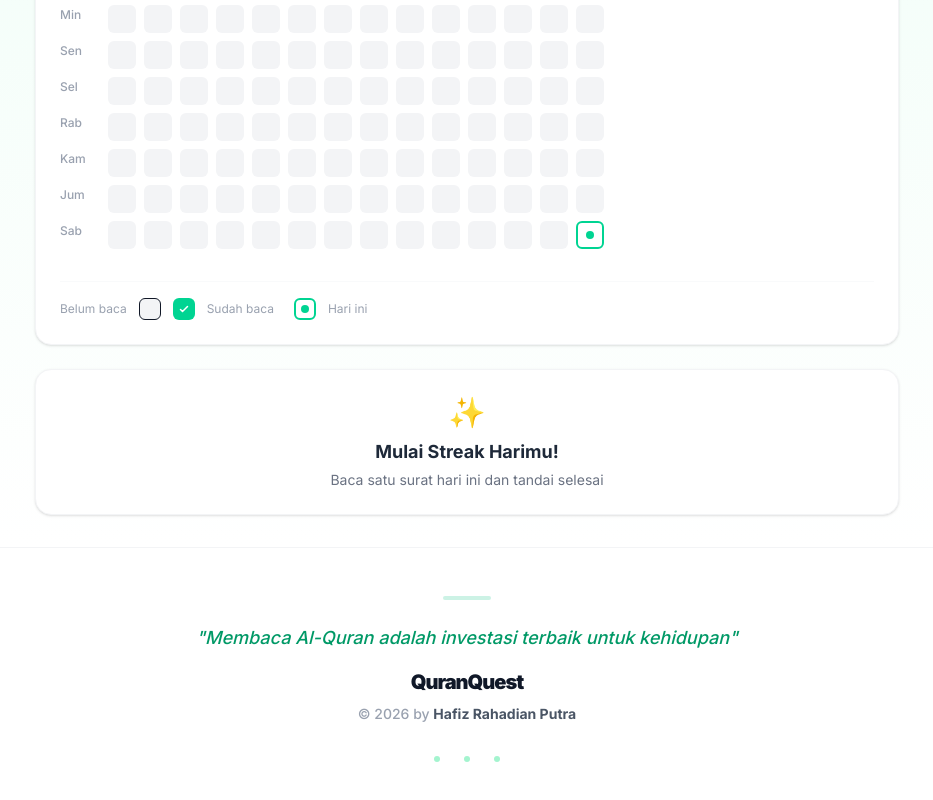
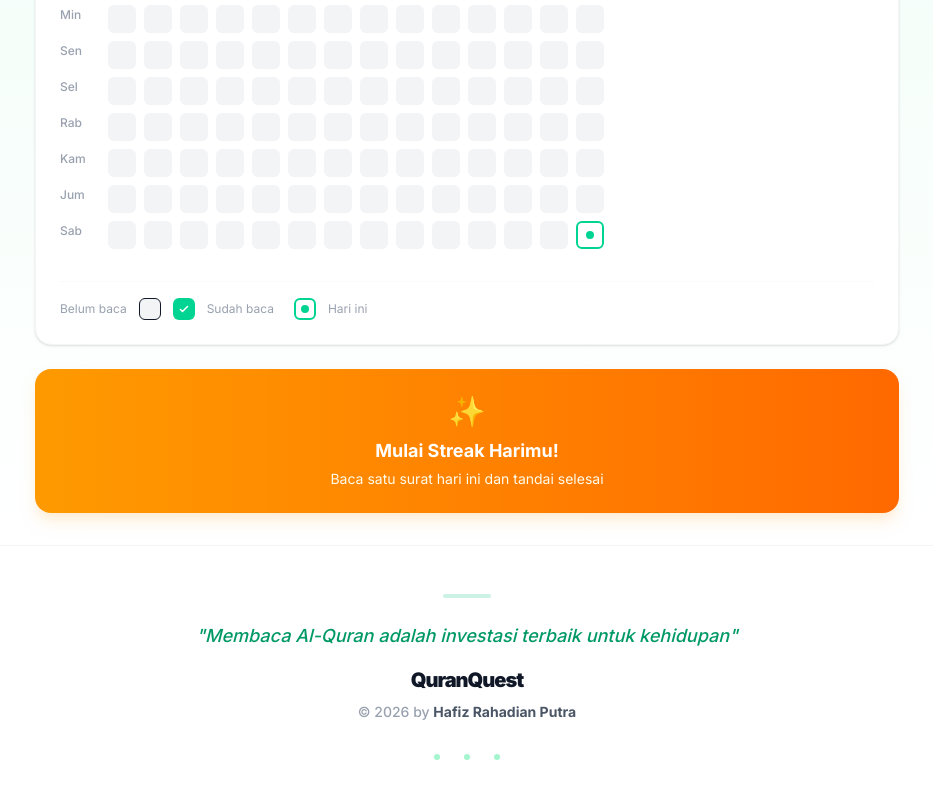
Before and after one commit to hafizputra06/quranquest, a Next.js app: page /streak in a window 1280 px wide. Shown: the part 490-1290 px from the top of the page, without its empty margins (173-1106 px from the left). Built offline with nearby package versions, Linux system fonts and the light colour scheme.

Commit message:
perubahan besar2an fix3

```diff
--- a/src/app/streak/page.tsx
+++ b/src/app/streak/page.tsx
@@ -1,7 +1,7 @@
 'use client';
 
 import Header from '@/components/Header';
-import { getDailyReads, getStats } from '@/lib/storage';
+import { getDailyReads, getStats, getTodayStatus } from '@/lib/storage';
 import { FadeIn, StaggerContainer, StaggerItem } from '@/components/FadeIn';
 import { useEffect, useState } from 'react';
 
@@ -68,6 +68,7 @@ export default function StreakPage() {
     const [weeks, setWeeks] = useState<DayCell[][]>([]);
     const [stats, setStats] = useState({ totalSuratDibaca: 0, totalHariAktif: 0, streak: 0 });
     const [totalReadDays, setTotalReadDays] = useState(0);
+    const [todayStatus, setTodayStatus] = useState<'done' | 'pending'>('pending');
     const [jakartaTime, setJakartaTime] = useState<Date | null>(null);
 
     useEffect(() => {
@@ -77,6 +78,7 @@ export default function StreakPage() {
         setWeeks(calendar);
         setStats(s);
         setTotalReadDays(Object.values(reads).filter((r: any) => r.status === 'done').length);
+        setTodayStatus(getTodayStatus());
 
         // Live Jakarta clock
         const tick = () => setJakartaTime(getJakartaNow());
@@ -225,11 +227,11 @@ export default function StreakPage() {
 
                 {/* Motivational message */}
                 <FadeIn delay={0.3}>
-                    <div className={`rounded-2xl p-6 text-center ${stats.streak > 0
+                    <div className={`rounded-2xl p-6 text-center shadow-lg transition-all ${todayStatus === 'done'
                         ? 'bg-gradient-to-r from-emerald-500 to-teal-500 text-white'
-                            : 'bg-white border border-gray-100 shadow-sm'
+                        : 'bg-gradient-to-r from-amber-500 to-orange-500 text-white shadow-orange-100'
                         }`}>
-                        {stats.streak > 0 ? (
+                        {todayStatus === 'done' ? (
                             <>
                                 <div className="text-3xl mb-2">🔥</div>
                                 <p className="font-bold text-lg mb-1">MasyaAllah! {stats.streak} hari berturut-turut!</p>
@@ -238,8 +240,8 @@ export default function StreakPage() {
                         ) : (
                             <>
                                 <div className="text-3xl mb-2">✨</div>
-                                <p className="font-bold text-lg text-gray-800 mb-1">Mulai Streak Harimu!</p>
-                                <p className="text-gray-500 text-sm">Baca satu surat hari ini dan tandai selesai</p>
+                                <p className="font-bold text-lg mb-1">Mulai Streak Harimu!</p>
+                                <p className="text-amber-50 text-sm">Baca satu surat hari ini dan tandai selesai</p>
                             </>
                         )}
                     </div>
--- a/src/components/Footer.tsx
+++ b/src/components/Footer.tsx
@@ -23,7 +23,7 @@ export default function Footer() {
                             QuranQuest
                         </span>
                         <p className="text-gray-400 text-sm font-medium">
-                            © 2026 by <span className="text-gray-600 font-bold">Hafiz Rahadian Putra</span>
+                            © 2026 by <a href="https://hafizportfolio-eta.vercel.app/" target="_blank" rel="noopener noreferrer"><span className="text-gray-600 font-bold">Hafiz Rahadian Putra</span></a>
                         </p>
                     </div>
 
```
Lines whose indentation alone changed are shown as unchanged.
